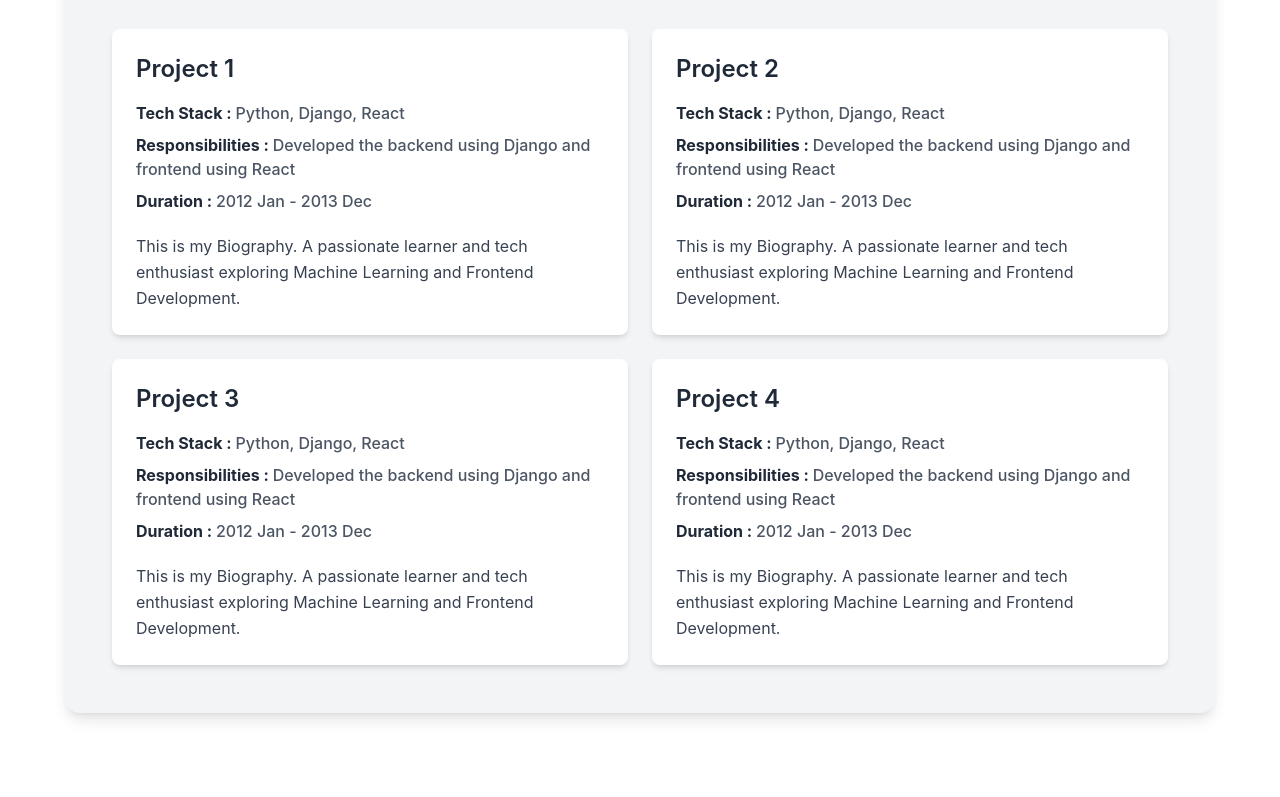
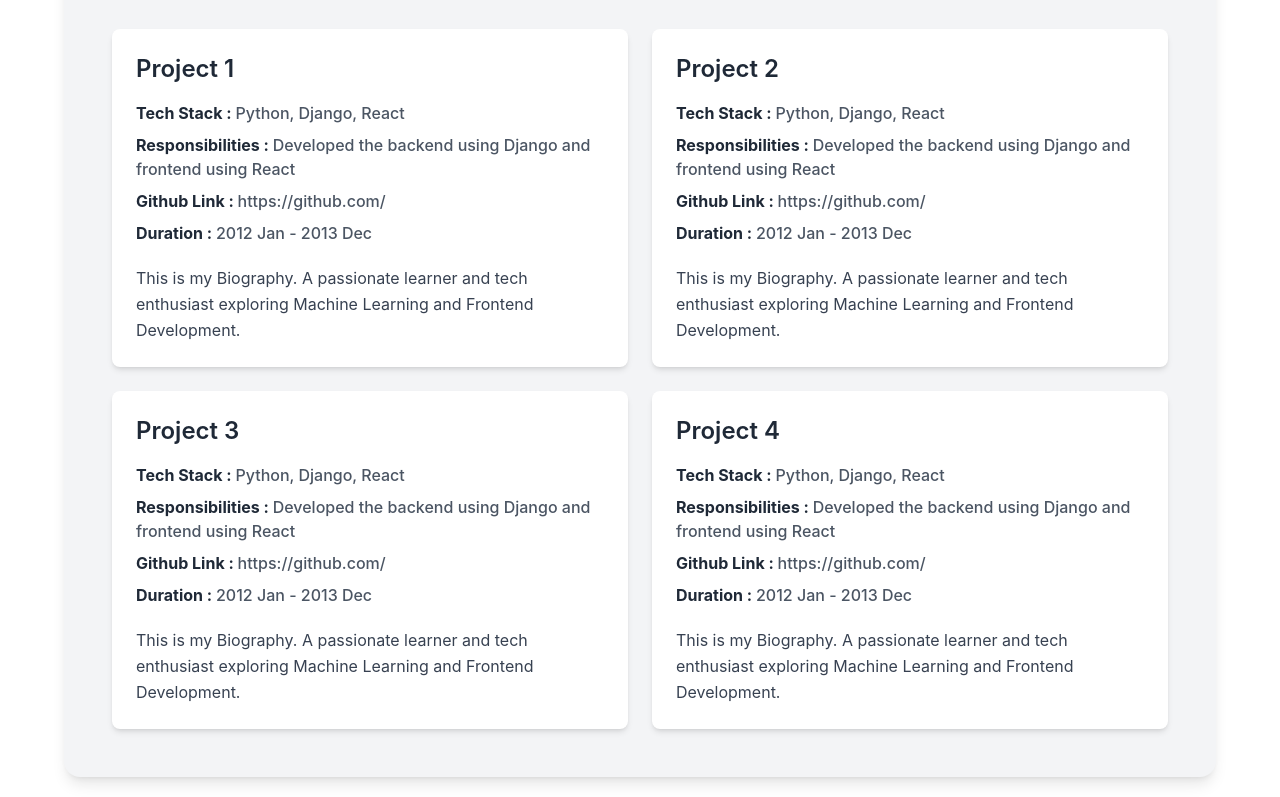
Before and after one commit to avik1658/brainstation_cv, a React (Vite) app: page /home in a window 1280 px wide. Shown: the part 2247-3044 px from the top of the page. Before the commit the page ends 2980 px from the top, so only its background shows below. Built offline with nearby package versions, Linux system fonts and the light colour scheme.

Commit message:
Added link in projects

```diff
--- a/src/components/homepage/Project.tsx
+++ b/src/components/homepage/Project.tsx
@@ -16,6 +16,9 @@ export default function Project() {
                             <span className="font-bold text-gray-800">Responsibilities : </span> {element.responsibilities}
                         </p>
                         <p className="text-gray-600 font-medium">
+                            <span className="font-bold text-gray-800">Github Link : </span> {element.link}
+                        </p>
+                        <p className="text-gray-600 font-medium">
                             <span className="font-bold text-gray-800">Duration : </span> {element.duration}
                         </p>
                         <p className="text-gray-700 mt-3 leading-relaxed">{element.decription}</p>
--- a/src/components/homepage/dummyData.ts
+++ b/src/components/homepage/dummyData.ts
@@ -31,6 +31,7 @@ const projects = [
         name: 'Project 1',
         tech: 'Python, Django, React',
         responsibilities: 'Developed the backend using Django and frontend using React',
+        link:'https://github.com/',
         duration: '2012 Jan - 2013 Dec',
         decription: 'This is my Biography. A passionate learner and tech enthusiast exploring Machine Learning and Frontend Development.'
     },
@@ -38,6 +39,7 @@ const projects = [
         name: 'Project 2',
         tech: 'Python, Django, React',
         responsibilities: 'Developed the backend using Django and frontend using React',
+        link:'https://github.com/',
         duration: '2012 Jan - 2013 Dec',
         decription: 'This is my Biography. A passionate learner and tech enthusiast exploring Machine Learning and Frontend Development. '
     },
@@ -45,6 +47,7 @@ const projects = [
         name: 'Project 3',
         tech: 'Python, Django, React',
         responsibilities: 'Developed the backend using Django and frontend using React',
+        link:'https://github.com/',
         duration: '2012 Jan - 2013 Dec',
         decription: 'This is my Biography. A passionate learner and tech enthusiast exploring Machine Learning and Frontend Development.'
     },
@@ -52,6 +55,7 @@ const projects = [
         name: 'Project 4',
         tech: 'Python, Django, React',
         responsibilities: 'Developed the backend using Django and frontend using React',
+        link:'https://github.com/',
         duration: '2012 Jan - 2013 Dec',
         decription: 'This is my Biography. A passionate learner and tech enthusiast exploring Machine Learning and Frontend Development.'
     }
```
